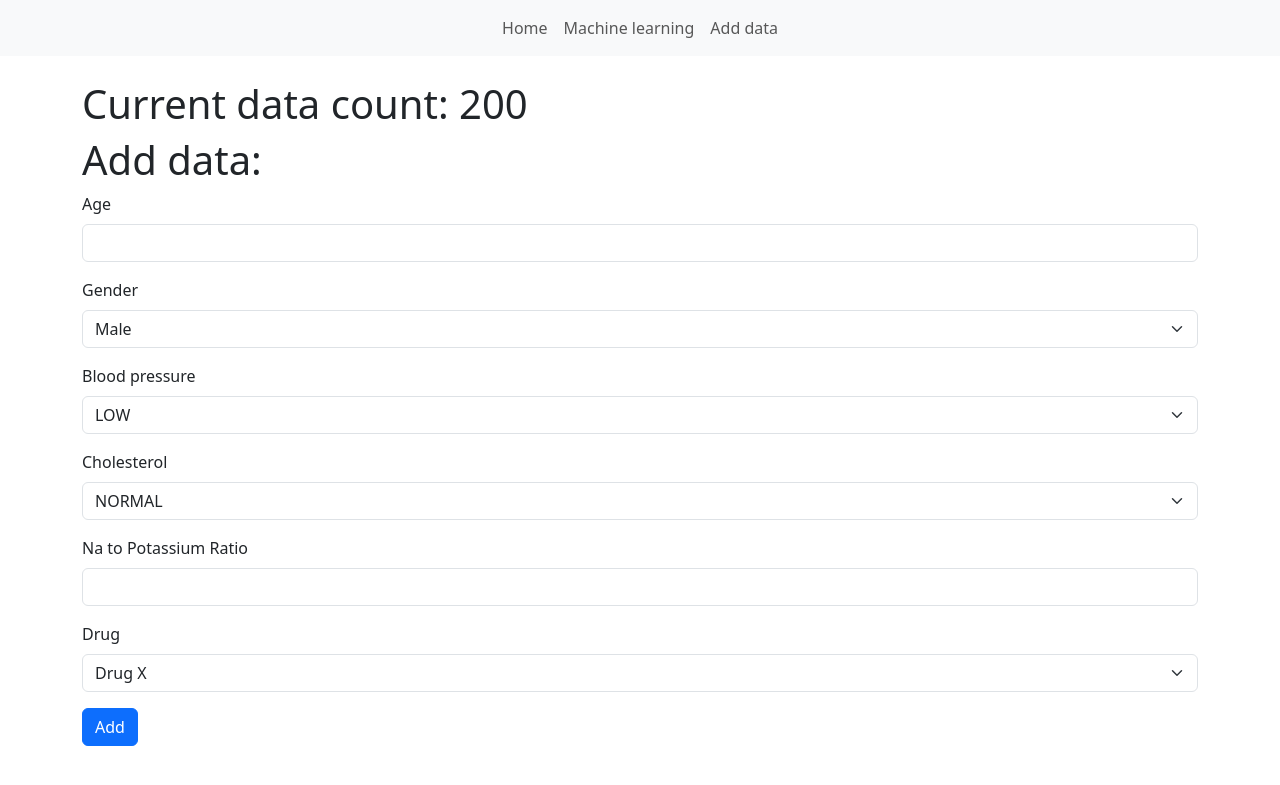
After one commit to ahchnu/ML-lab-2-Django, a Django app: page /add_data in a window 1280 px wide. The commit adds this page. Shown: the top 785 px of the page. Run offline with Django 4.2, Linux system fonts and the light colour scheme; parts of the project's set-up code (start-up, migrations or seed data) failed here and were passed over.

Commit message:
Add data sampling

```diff
--- a/my-ml-project/mlweb/forms.py
+++ b/my-ml-project/mlweb/forms.py
@@ -7,6 +7,7 @@ class ModelValidationForm(forms.Form):
     blood_pressure = forms.CharField()
     cholesterol = forms.CharField()
     Na_to_K = forms.FloatField()
+    drug = forms.CharField()
 
 
 class CustomModelValidationForm(forms.Form):
--- a/my-ml-project/mlweb/services.py
+++ b/my-ml-project/mlweb/services.py
@@ -8,6 +8,7 @@ from sklearn.model_selection import train_test_split
 
 
 MODELS_PATH = os.path.join(os.getcwd(), 'mlweb', 'ai', 'models')
+CSV_FILE_NAME = 'drug200.csv'
 MODEL_MAX_COLUMN_COUNT = 5
 
 AVAILABLE_MODELS = [
@@ -52,7 +53,7 @@ def get_model(df, model_name):
         with open(os.path.join(MODELS_PATH, file_name), 'rb') as model_file:
             return pickle.load(model_file)
     # otherwise, we create new model
-    df_drug = pd.read_csv(os.path.join(MODELS_PATH, 'drug200.csv'))
+    df_drug = pd.read_csv(os.path.join(MODELS_PATH, CSV_FILE_NAME))
 
     df_drug['Sex'] = le_sex.transform(df_drug['Sex'])
     df_drug['BP'] = le_bp.transform(df_drug['BP'])
@@ -109,3 +110,36 @@ def get_input_data(form_data):
 
 def inverse_y(predicted_label):
     return le_drug.inverse_transform([predicted_label])[0]
+
+
+def get_data_count():
+    df = pd.read_csv(os.path.join(MODELS_PATH, CSV_FILE_NAME))
+    custom_csv_path = os.path.join(MODELS_PATH, 'custom_' + CSV_FILE_NAME)
+    if not os.path.isfile(custom_csv_path):
+        df_custom = pd.DataFrame(columns=df.columns)
+        df_custom.to_csv(custom_csv_path, index=False)
+    df_custom = pd.read_csv(custom_csv_path)
+    return len(df) + len(df_custom)
+
+
+def add_data(form_data):
+    age = form_data['age']
+    gender = form_data['gender']
+    blood_pressure = form_data['blood_pressure']
+    cholesterol = form_data['cholesterol']
+    na_to_k = form_data['Na_to_K']
+    drug = form_data['drug']
+
+    input_data = pd.DataFrame({
+        'Age': [age],
+        'Sex': [gender],
+        'BP': [blood_pressure],
+        'Cholesterol': [cholesterol],
+        'Na_to_K': [na_to_k],
+        'Drug': [drug]
+    })
+
+    custom_csv_path = os.path.join(MODELS_PATH, 'custom_' + CSV_FILE_NAME)
+    df = pd.read_csv(custom_csv_path)
+    df = pd.concat([df, input_data], ignore_index=True)
+    df.to_csv(custom_csv_path, index=False)
--- a/my-ml-project/mlweb/urls.py
+++ b/my-ml-project/mlweb/urls.py
@@ -4,4 +4,5 @@ from . import views
 urlpatterns = [
     path('', views.index, name="index"),
     path('model', views.model, name="model"),
+    path('add_data', views.add_data, name="add_data")
 ]
--- a/my-ml-project/mlweb/views.py
+++ b/my-ml-project/mlweb/views.py
@@ -1,6 +1,6 @@
 from sklearn.tree import DecisionTreeClassifier
 from django.shortcuts import render
-from .forms import CustomModelValidationForm
+from .forms import CustomModelValidationForm, ModelValidationForm
 from . import services
 
 
@@ -26,9 +26,22 @@ def model(request):
             original_label = services.inverse_y(prediction[0])
 
             context['drug_type'] = original_label
-            # context = {"drug_type": original_label}
             return render(request, "mlweb/ml_result.html", context)
         else:
             context['form'] = form
-            # context = {"form": form}
             return render(request, "mlweb/ml.html", context)
+
+
+def add_data(request):
+    context = {'data_count': services.get_data_count()}
+    if request.method == 'GET':
+        return render(request, 'mlweb/add_data.html', context)
+    if request.method == 'POST':
+        form = ModelValidationForm(request.POST)
+        if form.is_valid():
+            services.add_data(form.cleaned_data)
+            context['data_count'] = services.get_data_count()
+            return render(request, 'mlweb/add_data.html', context)
+        else:
+            context['form'] = form
+            return render(request, "mlweb/add_data.html", context)
--- a/my-ml-project/templates/base.html
+++ b/my-ml-project/templates/base.html
@@ -16,6 +16,9 @@
             <li class="nav-item">
               <a class="nav-link" href="{% url 'model' %}">Machine learning</a>
             </li>
+            <li class="nav-item">
+              <a class="nav-link" href="{% url 'add_data' %}">Add data</a>
+            </li>
           </ul>
         </div>
     </nav>
--- /dev/null
+++ b/my-ml-project/templates/mlweb/add_data.html
@@ -0,0 +1,64 @@
+{% extends "base.html" %}
+
+{% block title %}Add data{% endblock title %}
+{% block content %}
+    <h1>Current data count: {{ data_count }}</h1>
+    <h1>Add data:</h1>
+    <form method="post">
+        <div class="mb-3">
+            <label for="age" class="form-label">Age</label>
+            <input type="number" class="form-control" id="age" name="age">
+            {% if form.age.errors %}
+                <ul class="errorlist">
+                    {% for error in form.age.errors %}
+                        <li class="text-danger">{{ error }}</li>
+                    {% endfor %}
+                </ul>
+            {% endif %}
+        </div>
+        <div class="mb-3">
+            <label for="gender" class="form-label">Gender</label>
+            <select class="form-select" id="gender" name="gender">
+                <option value="M">Male</option>
+                <option value="F">Female</option>
+            </select>
+        </div>
+        <div class="mb-3">
+            <label for="blood_pressure" class="form-label">Blood pressure</label>
+            <select class="form-select" id="blood_pressure" name="blood_pressure">
+                <option value="LOW">LOW</option>
+                <option value="NORMAL">NORMAL</option>
+                <option value="HIGH">HIGH</option>
+            </select>
+        </div>
+        <div class="mb-3">
+            <label for="cholesterol" class="form-label">Cholesterol</label>
+            <select class="form-select" id="cholesterol" name="cholesterol">
+                <option value="NORMAL">NORMAL</option>
+                <option value="HIGH">HIGH</option>
+            </select>
+        </div>
+        <div class="mb-3">
+            <label for="Na_to_K" class="form-label">Na to Potassium Ratio</label>
+            <input type="number" class="form-control" id="Na_to_K" name="Na_to_K">
+            {% if form.Na_to_K.errors %}
+                <ul class="errorlist">
+                    {% for error in form.Na_to_K.errors %}
+                        <li class="text-danger">{{ error }}</li>
+                    {% endfor %}
+                </ul>
+            {% endif %}
+        </div>
+        <div class="mb-3">
+            <label for="drug" class="form-label">Drug</label>
+            <select class="form-select" id="drug" name="drug">
+                <option value="drugX">Drug X</option>
+                <option value="DrugY">Drug Y</option>
+                <option value="drugA">Drug A</option>
+                <option value="drugB">Drug B</option>
+                <option value="drugC">Drug C</option>
+            </select>
+        </div>
+        <button type="submit" class="btn btn-primary">Add</button>
+    </form>
+{% endblock content %}
```
